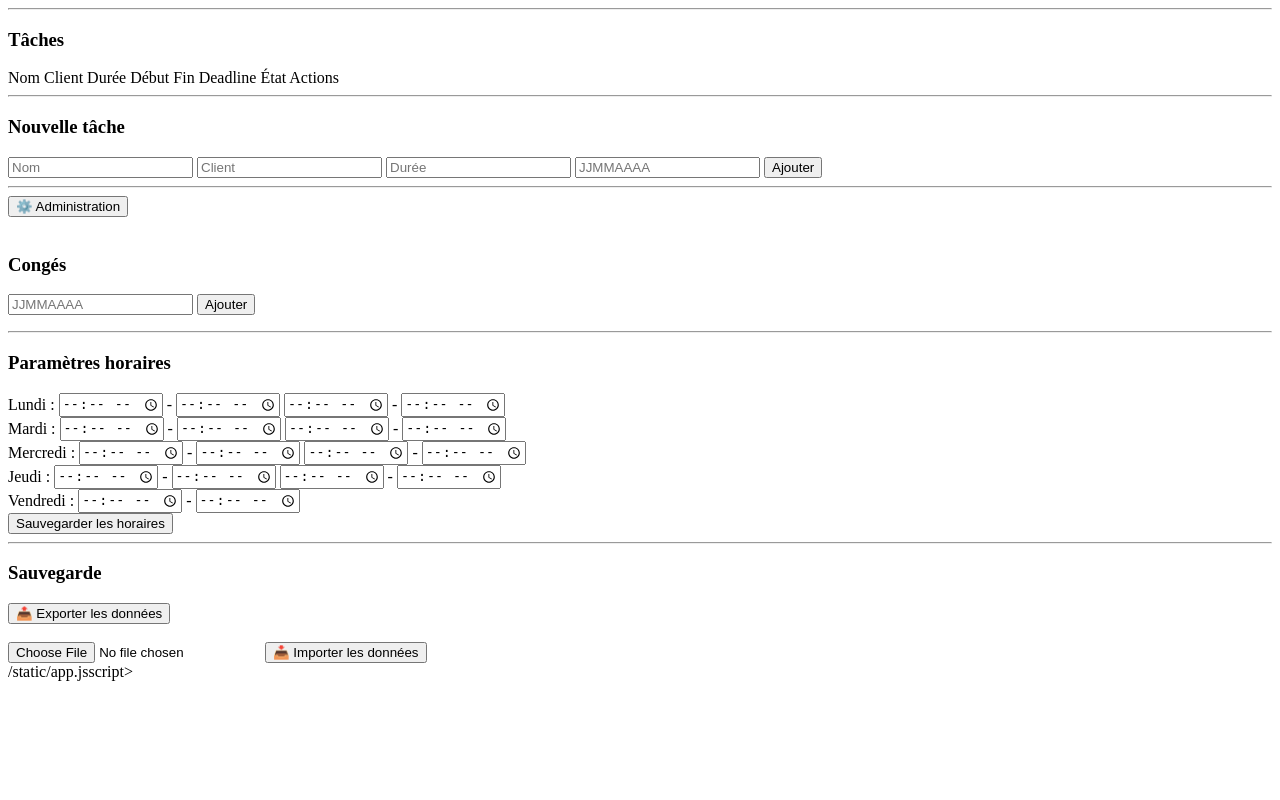
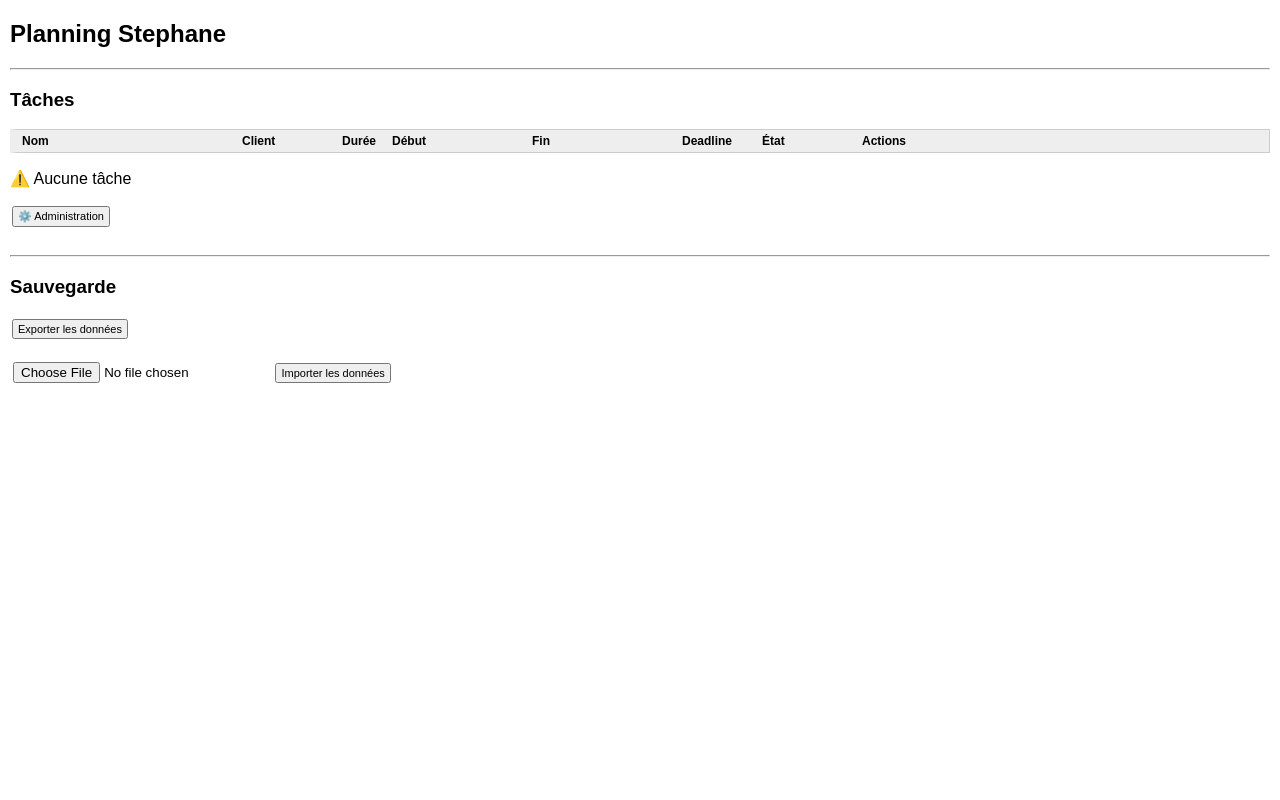
Before and after one commit to Damien76680/Planningweb, a Flask app: page / in a window 1280 px wide. Run offline with Flask 3, Linux system fonts and the light colour scheme; data that the repository does not hold is empty.

Commit message:
Refactor index.html for improved task management UI

```diff
--- a/templates/index.html
+++ b/templates/index.html
@@ -1,6 +1,104 @@
+<!DOCTYPE html>
+<html>
+<head>
+  <title>Planning</title>
+  <meta name="viewport" content="width=device-width, initial-scale=1">
+
+  <style>
+    body {
+      font-family: Arial;
+      margin: 10px;
+    }
+
+#adminPanel {
+    display: none;
+}
+      .task {
+  display: flex;
+  align-items: center;
+  padding: 4px;
+  border: 1px solid #ccc;
+  border-left: 8px solid transparent;
+  margin: 3px 0;
+  font-size: 12px;
+}
+
+
+    .header {
+      font-weight: bold;
+      background: #eee;
+    }
+
+    .col-nom { width: 220px; }
+    .col-client { width: 100px; }
+    .col-duree { width: 50px; }
+    .col-debut {
+    width: 140px;
+}
+
+
+  .col-fin {
+    width: 140px;
+    font-weight: bold;
+}
+
+    .col-deadline { width: 80px; margin-left: 10px; }
+    .col-etat { width: 100px; }
+    .col-actions { width: 140px; }
+
+    .task span {
+      white-space: nowrap;
+      overflow: hidden;
+      text-overflow: ellipsis;
+    }
+
+    .task.retard {
+      background-color: #ffe5e5;
+      border-left: 8px solid red;
+    }
+
+    .task.done {
+      background-color: #e6ffe6;
+      border-left: 8px solid green;
+    }
+
+    button {
+      font-size: 11px;
+      padding: 2px 4px;
+      margin: 2px;
+    }
+
+    #settingsForm div {
+      margin: 6px 0;
+    }
+
+    input {
+      margin: 3px;
+    }
+
+    #atelierView {
+      margin-top: 15px;
+    }
+
+    .atelier-user {
+      margin-bottom: 20px;
+      border: 1px solid #ccc;
+      padding: 10px;
+    }
+
+    .atelier-user h3 {
+      margin: 0 0 10px 0;
+      background: #eee;
+      padding: 5px;
+    }
+  </style>
+</head>
+
 <body>
 
 <h2 id="planningTitle"></h2>
+
+
 
 <hr>
 
@@ -20,37 +118,25 @@
 <div id="tasks"></div>
 
 <div id="atelierView"></div>
+<button onclick="toggleAdmin()">
+    ⚙️ Administration
+</button>
 
-<hr>
-
-<h3>Nouvelle tâche</h3>
+<br><br>
+<div id="adminPanel">
 
   <input id="nom" placeholder="Nom">
   <input id="client" placeholder="Client">
   <input id="duree" placeholder="Durée">
   <input id="deadline" placeholder="JJMMAAAA">
-
-<button onclick="addTask()">
-    Ajouter
-</button>
+  <button onclick="addTask()">Ajouter</button>
 
   <hr>
-
-<button onclick="toggleAdmin()">
-    ⚙️ Administration
-</button>
-
-<br><br>
-
-<div id="adminPanel">
 
   <h3>Congés</h3>
 
   <input id="holiday" placeholder="JJMMAAAA">
-
-    <button onclick="addHoliday()">
-        Ajouter
-    </button>
+  <button onclick="addHoliday()">Ajouter</button>
 
   <ul id="holidayList"></ul>
 
@@ -113,16 +199,15 @@
 
   </div>
 
-    <button onclick="saveSettings()">
-        Sauvegarder les horaires
-    </button>
+  <button onclick="saveSettings()">Sauvegarder</button>
 
+</div>
 <hr>
 
 <h3>Sauvegarde</h3>
 
 <button onclick="exportData()">
-        📤 Exporter les données
+    Exporter les données
 </button>
 
 <br><br>
@@ -131,14 +216,12 @@
     type="file"
     id="importFile"
     accept=".json"
-    >
+/>
 
 <button onclick="importData()">
-        📥 Importer les données
+    Importer les données
 </button>
-
-</div>
-
-/static/app.jsscript>
+<script src="/static/app.js"></script>
 
 </body>
+</html>
```
Lines whose indentation alone changed are shown as unchanged.
